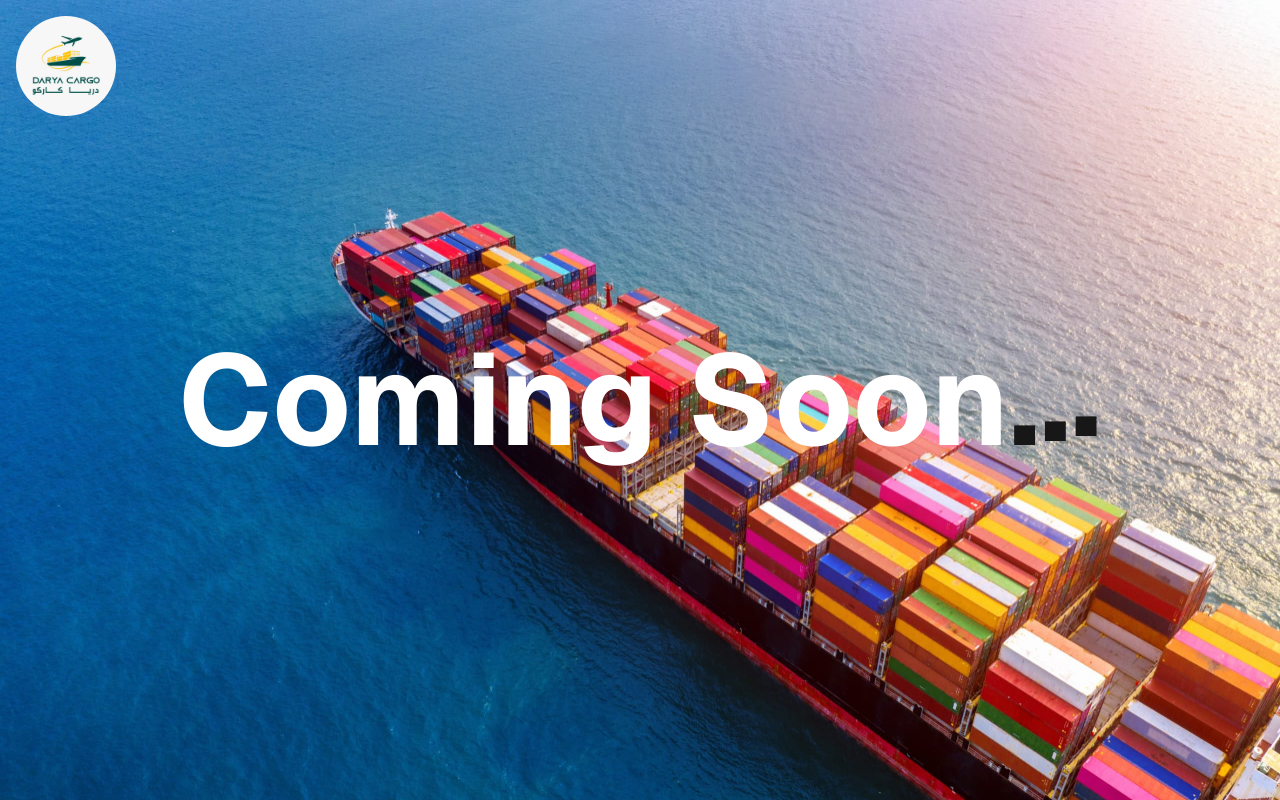
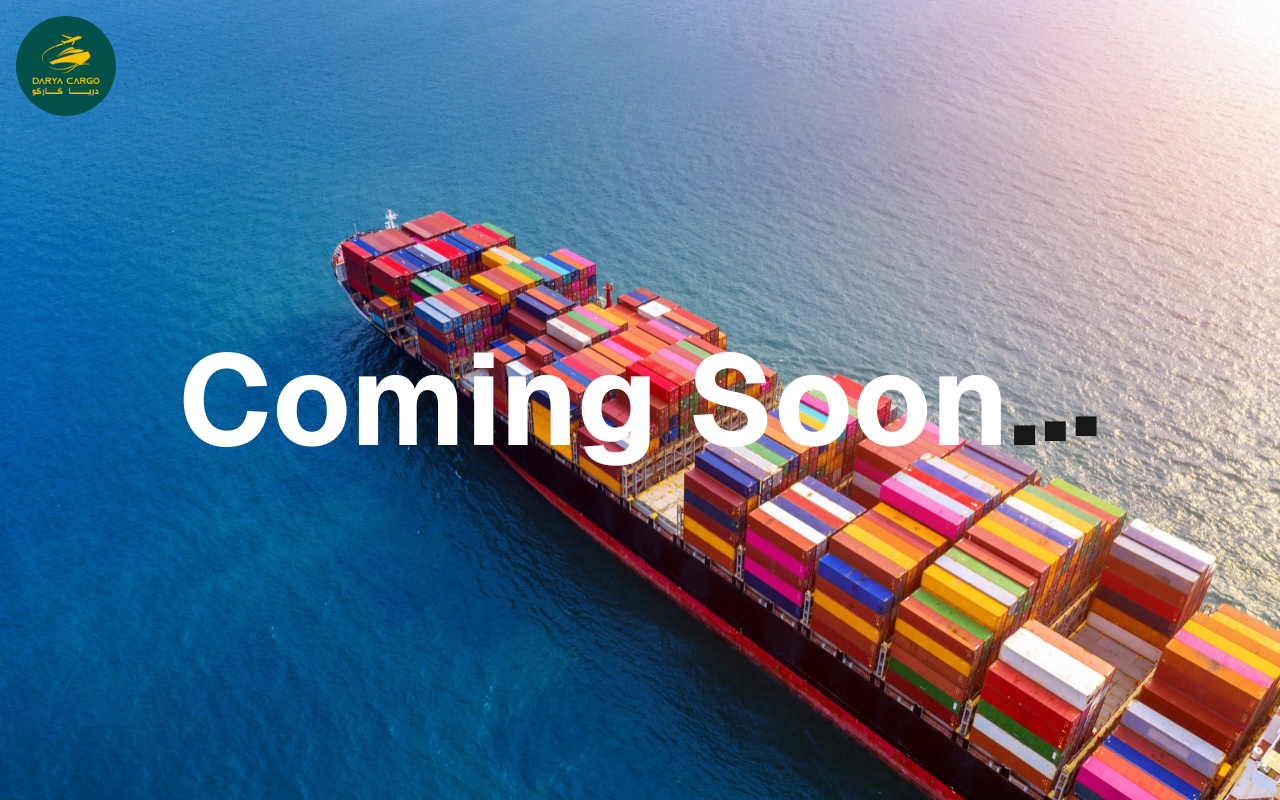
Before and after one commit to AliSinaYOusofi/darya-cargo, a Next.js app: page / in a window 1280 px wide. Built offline with nearby package versions, Linux system fonts and the light colour scheme.

Commit message:
changed: logo and seo

```diff
--- a/app/layout.js
+++ b/app/layout.js
@@ -16,16 +16,29 @@ const geistMono = localFont({
 });
 
 export const metadata = {
-  title: "Create Next App",
-  description: "Generated by create next app",
+  title: "Darya Cargo - Reliable International Shipping & Logistics Solutions",
+  description: "Darya Cargo offers fast, reliable, and affordable international shipping and logistics services. We specialize in cargo transport, freight forwarding, and supply chain management worldwide.",
 };
 
 export default function RootLayout({ children }) {
   return (
     <html lang="en">
-      <body
-        className={`${geistSans.variable} ${geistMono.variable} antialiased`}
-      >
+      <head>
+        <meta charSet="UTF-8" />
+        <meta name="viewport" content="width=device-width, initial-scale=1.0" />
+        <title>Darya Cargo - International Shipping & Logistics Solutions</title>
+        <meta
+          name="description"
+          content="Darya Cargo offers reliable international shipping, logistics, freight forwarding, and supply chain solutions."
+        />
+        <meta
+          name="keywords"
+          content="Darya Cargo, international shipping, logistics, freight forwarding, supply chain, cargo transport"
+        />
+        <meta name="author" content="Darya Cargo" />
+        <meta name="robots" content="index, follow" />
+      </head>
+      <body className={`${geistSans.variable} ${geistMono.variable} antialiased`}>
         {children}
       </body>
     </html>
--- a/app/page.js
+++ b/app/page.js
@@ -2,7 +2,7 @@
 
 import Image from "next/image";
 import cargoImage from '/public/images/WhatsApp Image 2024-10-13 at 13.35.50_cc0eb8ac.jpg'
-import Logo from '/public/images/WhatsApp Image 2024-10-13 at 13.36.48_3da1269d.jpg'
+import Logo from '/public/images/logo.jpg'
 import gsap from "gsap";
 import { useEffect } from "react";
 
--- /dev/null
+++ b/google80be295af5bb0914.html
@@ -0,0 +1 @@
+google-site-verification: google80be295af5bb0914.html
```
Also changed, not shown: public/images/logo.jpg (added).
